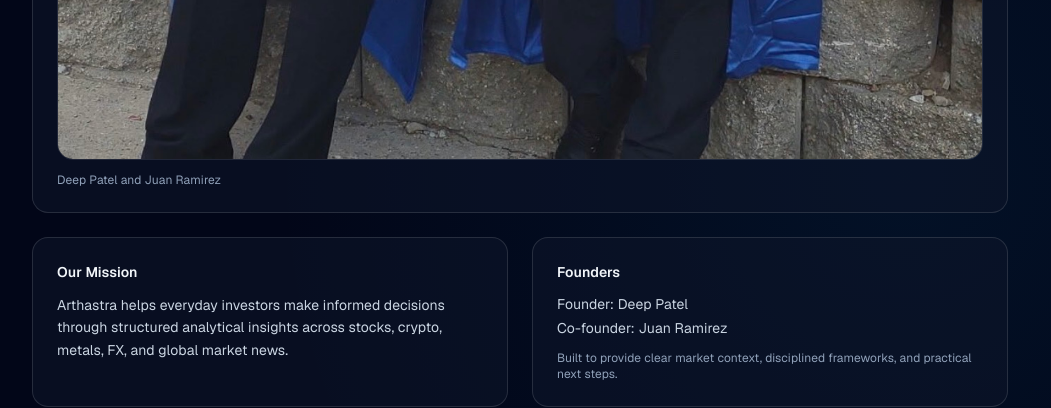
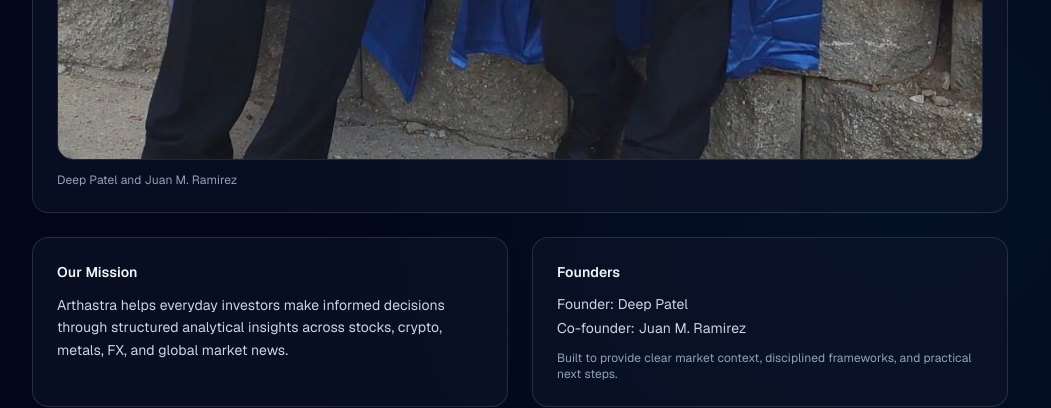
Before and after one commit to pateldeep8866-blip/frontend, a Next.js app: page /about in a window 1280 px wide. Shown: the part 1324-1732 px from the top of the page, without its empty margins (120-1171 px from the left). Built offline with nearby package versions, Linux system fonts and the light colour scheme.

Commit message:
update name

```diff
--- a/src/app/about/page.js
+++ b/src/app/about/page.js
@@ -135,12 +135,12 @@ export default function AboutPage() {
             {/* eslint-disable-next-line @next/next/no-img-element */}
             <img
               src="/founders-team.jpg"
-              alt="Deep Patel and Juan Ramirez"
+              alt="Deep Patel and Juan M. Ramirez"
               className="w-full h-auto object-cover"
             />
           </div>
           <p className={`text-xs mt-3 ${lightMode ? "text-slate-500" : "text-slate-400"}`}>
-            Deep Patel and Juan Ramirez
+            Deep Patel and Juan M. Ramirez
           </p>
         </section>
 
@@ -160,7 +160,7 @@ export default function AboutPage() {
             </h2>
             <p className={`text-sm ${lightMode ? "text-slate-700" : "text-slate-300"}`}>Founder: Deep Patel</p>
             <p className={`text-sm mt-1 ${lightMode ? "text-slate-700" : "text-slate-300"}`}>
-              Co-founder: Juan Ramirez
+              Co-founder: Juan M. Ramirez
             </p>
             <p className={`text-xs mt-3 ${lightMode ? "text-slate-500" : "text-slate-400"}`}>
               Built to provide clear market context, disciplined frameworks, and practical next steps.
--- a/src/app/portfolio/page.js
+++ b/src/app/portfolio/page.js
@@ -664,14 +664,14 @@ export default function PortfolioPage() {
       const asksFounder =
         /\b(founder|owner|creator|made you|who built you|who created you|who made this|who made the site)\b/.test(q) ||
         /\bdeep patel\b/.test(q) ||
-        /\bjuan ramirez\b/.test(q);
+        /\bjuan m\. ramirez\b/.test(q);
       if (asksFounder) {
         setChatMessages((prev) => [
           ...prev,
           {
             role: "assistant",
             content:
-              "Arthastra was founded by Deep Patel with Juan Ramirez as Co-founder. They are the creators and owners of this platform.",
+              "Arthastra was founded by Deep Patel with Juan M. Ramirez as Co-founder. They are the creators and owners of this platform.",
           },
         ]);
         setChatLoading(false);
```
Also changed, not shown: src/app/page.js.
